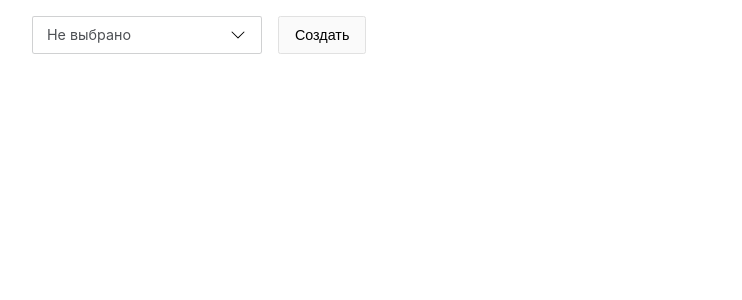
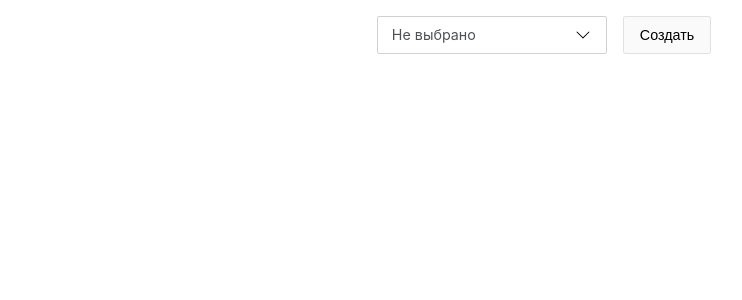
Before and after one commit to artbeard/api-amo-crm, a Vue app: page / in a window 1280 px wide. Shown: the top 300 px of the page, without its empty margins (96-838 px from the left). Built offline with nearby package versions, Linux system fonts and the light colour scheme.

Commit message:
Update style.scss

```diff
--- a/src/style.scss
+++ b/src/style.scss
@@ -67,6 +67,10 @@ h1 {
 
 }
 
+.form-row.form-center{
+	justify-content: center;
+}
+
 .mr-1{
 	margin-right: 1rem;
 }
```
